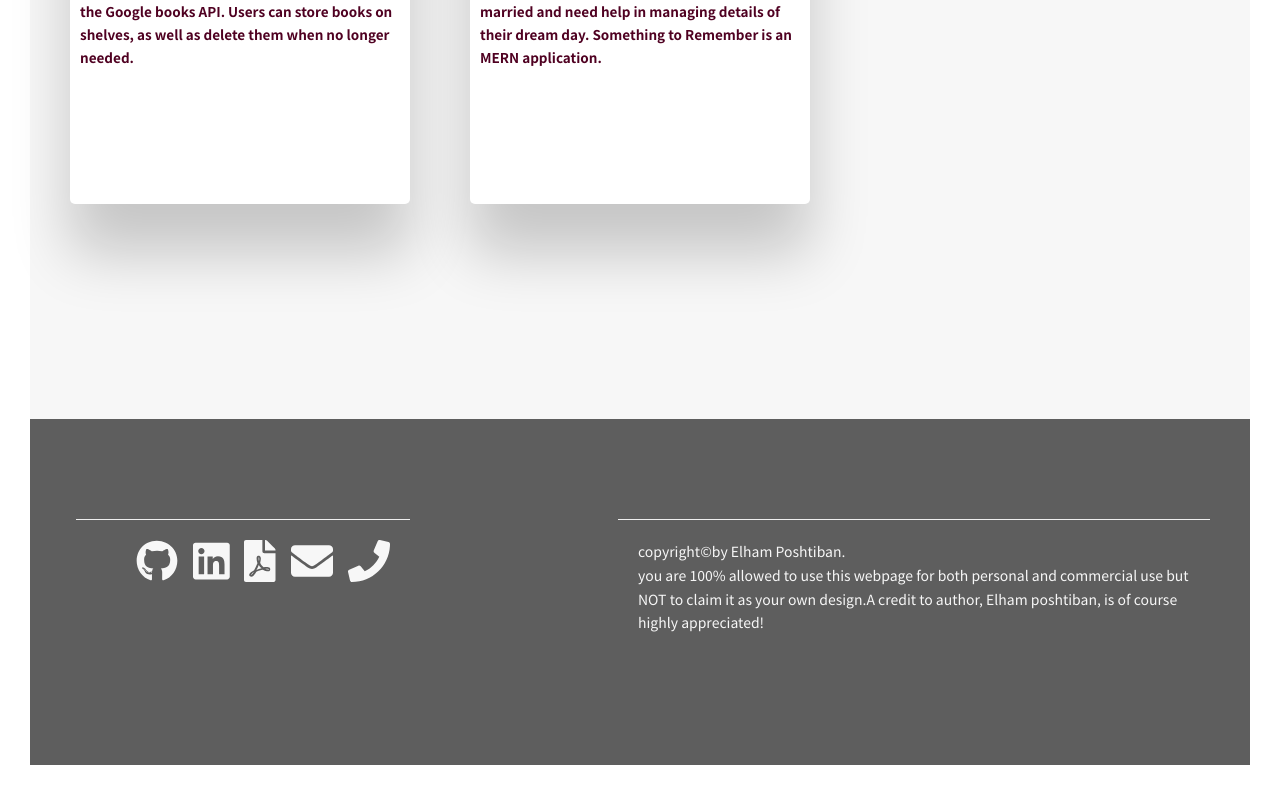
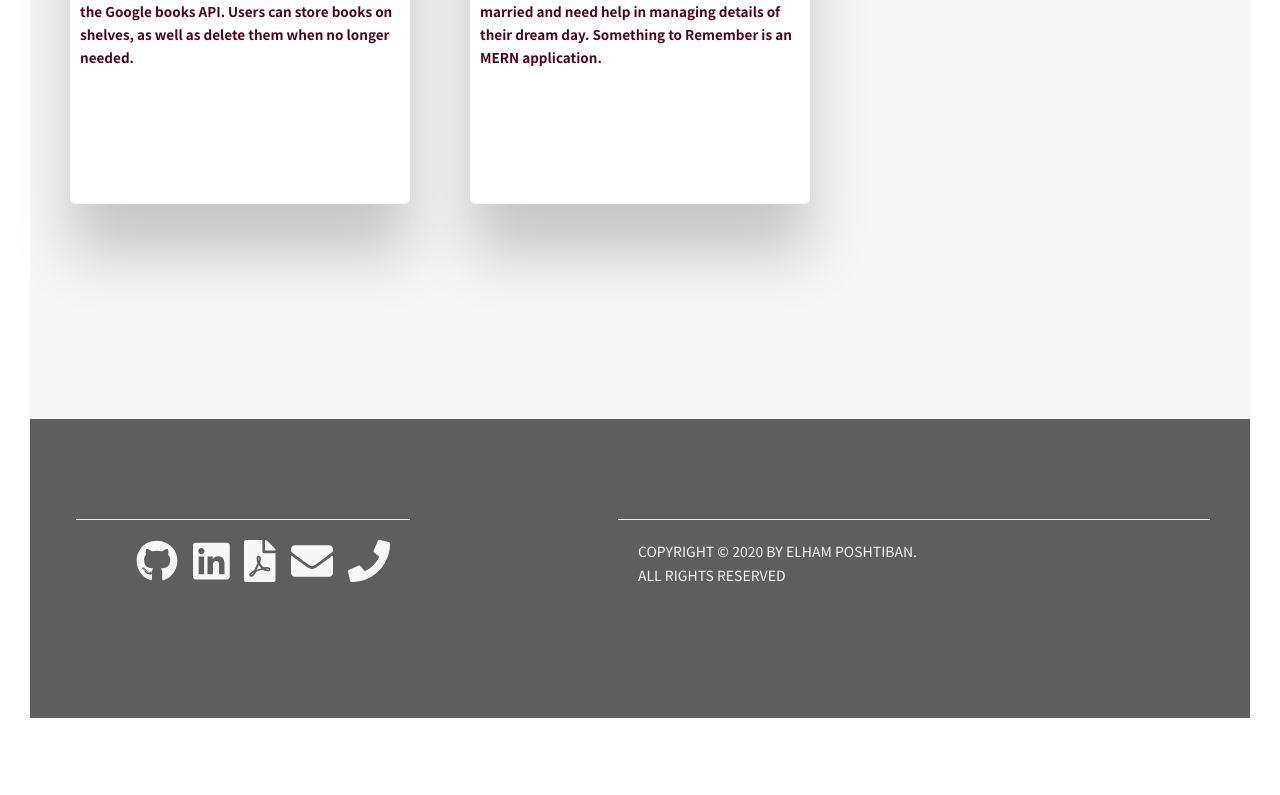
Before and after one commit to elhamposhtiban/my-react-portfolio, a React (Create React App) app: page /portfolio in a window 1280 px wide. Shown: the part 3518-4313 px from the top of the page. After the commit the page ends 4266 px from the top, so only its background shows below. Built offline with nearby package versions, Linux system fonts and the light colour scheme.

Commit message:
changing the copy right part in footer

```diff
--- a/src/component/Footer/index.js
+++ b/src/component/Footer/index.js
@@ -21,9 +21,10 @@ const Footer = () => {
             </div>
             <div className="col-2-of-3">
                 <p className="footer__copyright">
-                     copyright&copy;by Elham Poshtiban.
+                     COPYRIGHT &copy; 2020 BY ELHAM POSHTIBAN.
                      <br/>
-                      you are 100% allowed to use this webpage for both personal and commercial use but NOT to claim it as your own design.A credit to author, Elham poshtiban, is of course highly appreciated!
+                     ALL RIGHTS RESERVED
+                      {/* you are 100% allowed to use this webpage for both personal and commercial use but NOT to claim it as your own design.A credit to author, Elham poshtiban, is of course highly appreciated! */}
                 </p>
             </div>
         </div>
```
